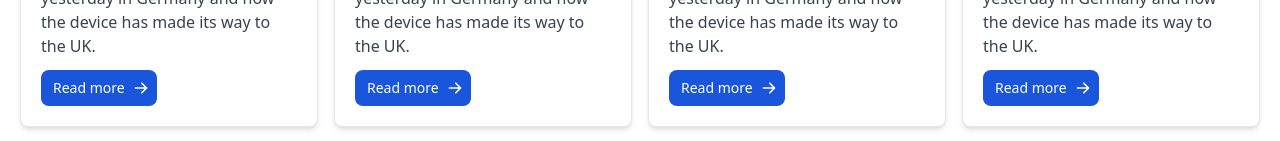
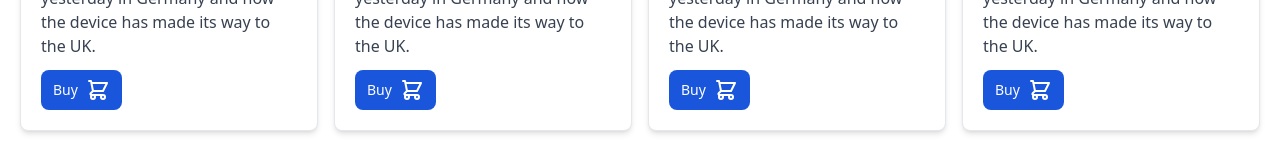
Before and after one commit to jopicornell/advuento, a Vue app: page / in a window 1280 px wide. Shown: the part 409-550 px from the top of the page. Built offline with nearby package versions, Linux system fonts and the light colour scheme.

Commit message:
Botón de compra

```diff
--- a/src/components/ProductCard.vue
+++ b/src/components/ProductCard.vue
@@ -1,19 +1,21 @@
 <template>
-  <div class="max-w-sm bg-white border border-gray-200 rounded-lg shadow-md dark:bg-gray-800 dark:border-gray-700">
-    <a href="#">
-      <img class="object-cover h-48 w-96 rounded-t-lg" src="https://i.dummyjson.com/data/products/5/thumbnail.jpg" alt="" />
+  <div class='max-w-sm bg-white border border-gray-200 rounded-lg shadow-md dark:bg-gray-800 dark:border-gray-700'>
+    <a href='#'>
+      <img class='object-cover h-48 w-96 rounded-t-lg' src='https://i.dummyjson.com/data/products/5/thumbnail.jpg'
+           alt='' />
     </a>
-    <div class="p-5">
-      <a href="#">
-        <h5 class="mb-2 text-2xl font-bold tracking-tight text-gray-900 dark:text-white">Huawei P30</h5>
+    <div class='p-5'>
+      <a href='#'>
+        <h5 class='mb-2 text-2xl font-bold tracking-tight text-gray-900 dark:text-white'>Huawei P30</h5>
       </a>
-      <p class="mb-3 font-normal text-gray-700 dark:text-gray-400">
+      <p class='mb-3 font-normal text-gray-700 dark:text-gray-400'>
         Huawei’s re-badged P30 Pro New Edition was officially unveiled yesterday in Germany and now the device has made
         its way to the UK.
       </p>
       <a
-        href="#"
-        class="
+        href='#'
+        class='
+          gap-x-2
           inline-flex
           items-center
           px-3
@@ -26,21 +28,12 @@
           hover:bg-blue-800
           focus:ring-4 focus:outline-none focus:ring-blue-300
           dark:bg-blue-600 dark:hover:bg-blue-700 dark:focus:ring-blue-800
-        "
+        '
       >
-        Read more
-        <svg
-          aria-hidden="true"
-          class="w-4 h-4 ml-2 -mr-1"
-          fill="currentColor"
-          viewBox="0 0 20 20"
-          xmlns="http://www.w3.org/2000/svg"
-        >
-          <path
-            fill-rule="evenodd"
-            d="M10.293 3.293a1 1 0 011.414 0l6 6a1 1 0 010 1.414l-6 6a1 1 0 01-1.414-1.414L14.586 11H3a1 1 0 110-2h11.586l-4.293-4.293a1 1 0 010-1.414z"
-            clip-rule="evenodd"
-          ></path>
+        Buy
+        <svg class='w-6 h-6' fill='none' stroke='currentColor' viewBox='0 0 24 24' xmlns='http://www.w3.org/2000/svg'>
+          <path stroke-linecap='round' stroke-linejoin='round' stroke-width='2'
+                d='M3 3h2l.4 2M7 13h10l4-8H5.4M7 13L5.4 5M7 13l-2.293 2.293c-.63.63-.184 1.707.707 1.707H17m0 0a2 2 0 100 4 2 2 0 000-4zm-8 2a2 2 0 11-4 0 2 2 0 014 0z'></path>
         </svg>
       </a>
     </div>
```
